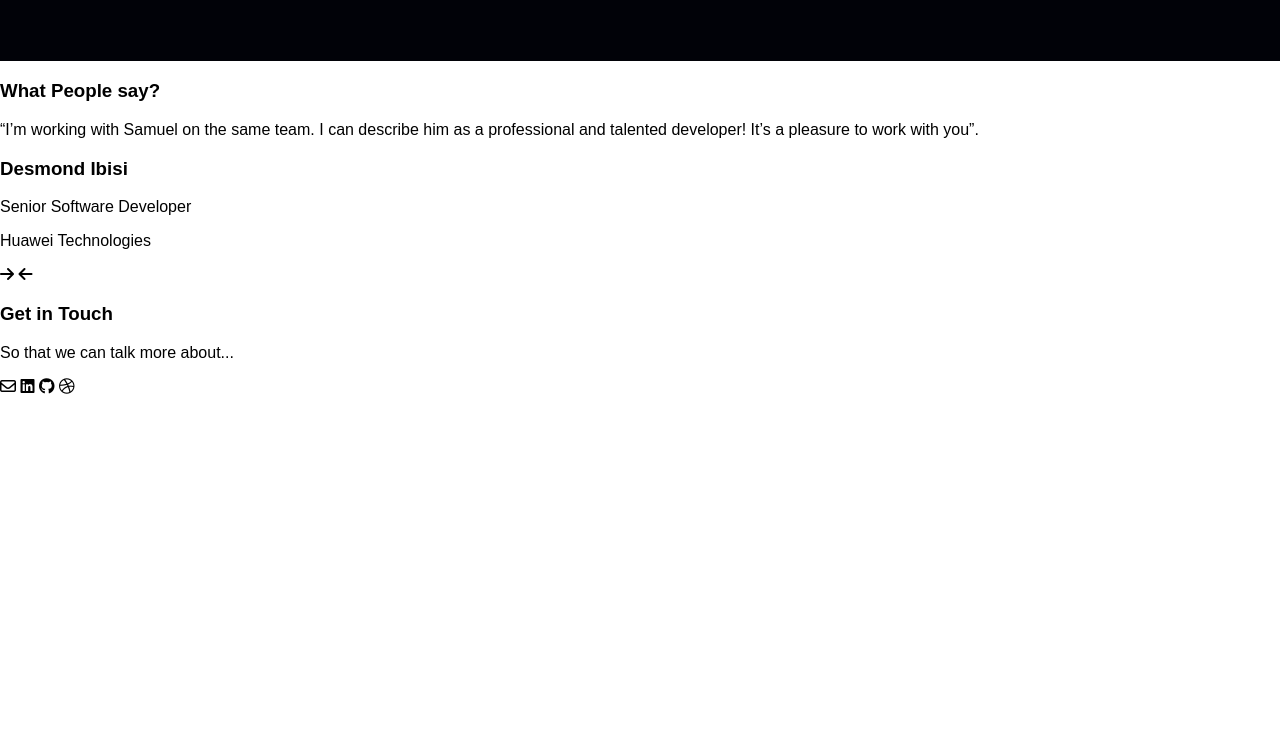
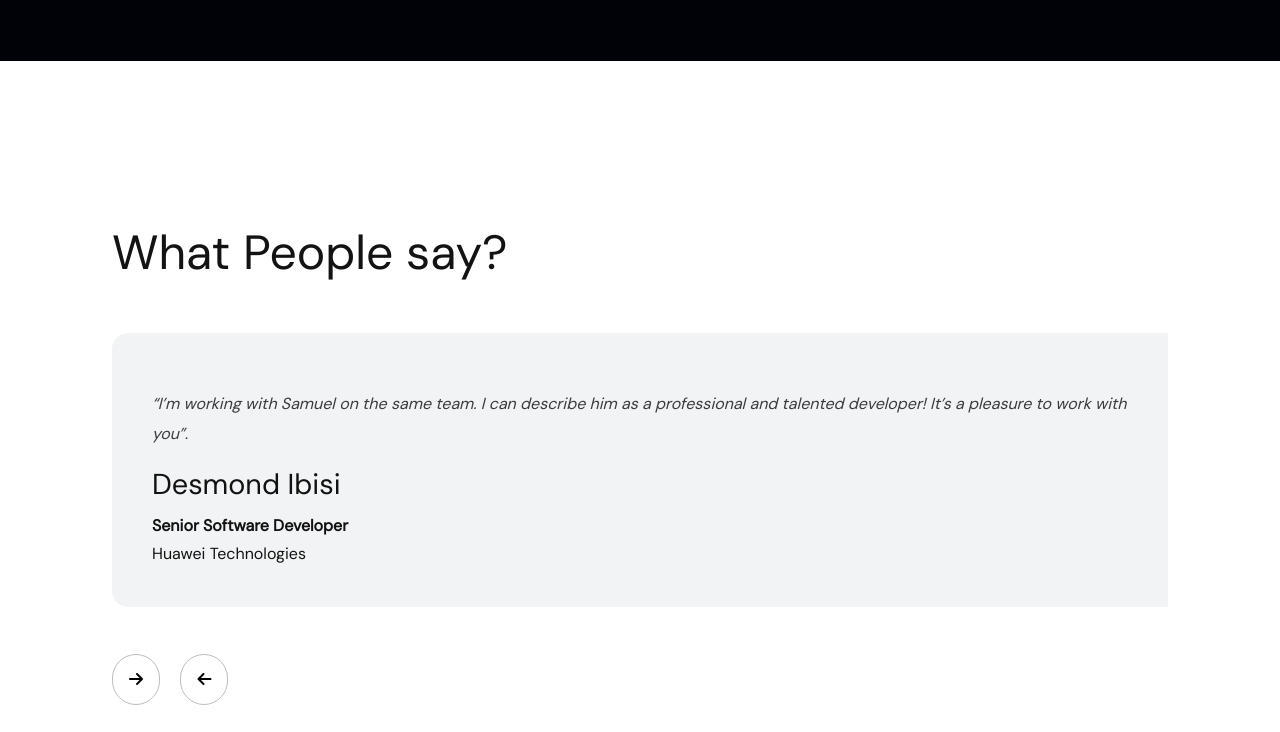
Before and after one commit to fudosman/session-with-sam, a plain HTML site: page index.html in a window 1280 px wide. Shown: the part 4208-4940 px from the top of the page. Before the commit the page ends 4604 px from the top, so only its background shows below. Drawn offline with Linux system fonts and the light colour scheme.

Commit message:
feat: friday updates

```diff
--- a/css/style.css
+++ b/css/style.css
@@ -221,6 +221,7 @@ img {
   padding: 4rem;
   flex-direction: column;
   gap: 97px;
+}
 
 .My-works-title {
   color: var(--neutral-1, #E3E4E6);
@@ -280,8 +281,67 @@ img {
 
 /* comment section starts here */
 
-  #comment-container{
+.peoples-comments {
   display: flex;
+  justify-content: center;
+  align-items: center;
+}
+
+.comment-details {
+  border-radius: 1rem 0rem 0rem 1rem;
+  background: #F2F3F4;
+  backdrop-filter: blur(0.04rem);
+  padding: 2.5rem;
+  margin-bottom: 4rem;
+}
+
+.owners-name {
+  color: #121212;
+  font-variant-numeric: lining-nums proportional-nums;
+  font-family: DM Sans;
+  margin-bottom: 0.6rem;
+  font-size: 1.8rem;
+  font-style: normal;
+  font-weight: 500;
+  line-height: 2.rem;
+  /* 128.571% */
+}
+
+.comment-buttons {
+  margin-bottom: 4rem;
+}
+
+.owners-work {
+  color: #121212;
+  font-variant-numeric: lining-nums proportional-nums;
+  font-family: DM Sans;
+  font-size: 16px;
+  font-style: normal;
+  font-weight: 700;
+  line-height: 26px;
+  margin-bottom: 0;
+  /* 162.5% */
+}
+
+.owners-company {
+  color: #121212;
+  margin-top: -1rem;
+  font-variant-numeric: lining-nums proportional-nums;
+  font-family: DM Sans;
+  font-size: 16px;
+  font-style: normal;
+  font-weight: 400;
+  line-height: 26px;
+  /* 162.5% */
+}
+
+.comment-descripton-name {
+  display: flex;
+  flex-direction: column;
+  align-items: flex-start;
+}
+
+#comment-container {
   justify-content: center;
   align-items: center;
   margin: 2rem;
@@ -291,21 +351,84 @@ img {
 #comment-header {
   color: var(--black-color-page-header, #131313);
   font-variant-numeric: lining-nums proportional-nums;
-    font-family: 'DM Sans', sans-serif;    font-size: 3rem;
+  font-family: 'DM Sans', sans-serif;
+  font-size: 3rem;
   font-style: normal;
   font-weight: 500;
   line-height: 4rem;
 }
 
-  #comment-description{
+#comment-description {
   color: var(--black-color-grey-700, #393C3F);
   font-variant-numeric: lining-nums proportional-nums;
   font-family: 'DM Sans', sans-serif;
-font-size: 5rem;
+  font-size: 1rem;
   font-style: italic;
   font-weight: 500;
-line-height: 1.875rem
-;
+  line-height: 1.875rem;
 }
 
-  /* comment section ends here */
+.circularize {
+  border: solid 1px #BABEC1;
+  padding: 1rem;
+  border-radius: 9rem;
+  margin-right: 1rem;
+}
+
+.get-in-touch {
+  color: rgba(9, 9, 9, 0.55);
+  text-align: center;
+  font-feature-settings: 'clig' off, 'liga' off;
+
+  /* Heading 1/Light */
+  font-family: Work Sans;
+  font-size: 56px;
+  font-style: normal;
+  font-weight: 300;
+  line-height: 150%;
+  /* 84px */
+  letter-spacing: -1.12px;
+}
+
+.get-in-touch-detail {
+  color: #090909;
+  text-align: center;
+  font-feature-settings: 'clig' off, 'liga' off;
+
+  /* Body 1/Light */
+  font-family: Work Sans;
+  font-size: 18px;
+  font-style: normal;
+  font-weight: 300;
+  line-height: 150%;
+  /* 27px */
+}
+
+.comment-footer {
+  padding: 2.5rem;
+  margin-bottom: 4rem;
+}
+
+.comment-footer-details {
+  display: flex;
+  flex-direction: column;
+  justify-content: center;
+  align-items: center;
+}
+
+.icons {
+  color: #0909098C;
+  margin: 2rem;
+}
+
+.comment-footer-icons {
+  margin-top: 2rem;
+  display: flex;
+  justify-content: center;
+  align-items: center;
+  padding: 1rem;
+}
+
+/*
+    comment section ends here
+  */
--- a/index.html
+++ b/index.html
@@ -1,14 +1,19 @@
 <!DOCTYPE html>
 <html lang="en">
-
   <head>
     <meta charset="UTF-8" />
     <meta http-equiv="X-UA-Compatible" content="IE=edge" />
     <meta name="viewport" content="width=device-width, initial-scale=1.0" />
-  <link rel="preconnect" href="https://fonts.googleapis.com">
-  <link rel="preconnect" href="https://fonts.gstatic.com" crossorigin>
-  <link href="https://fonts.googleapis.com/css2?family=DM+Sans:opsz@9..40&display=swap" rel="stylesheet">
-  <link rel="stylesheet" href="https://cdnjs.cloudflare.com/ajax/libs/font-awesome/6.4.2/css/all.min.css" />
+    <link rel="preconnect" href="https://fonts.googleapis.com" />
+    <link rel="preconnect" href="https://fonts.gstatic.com" crossorigin />
+    <link
+      href="https://fonts.googleapis.com/css2?family=DM+Sans:opsz@9..40&display=swap"
+      rel="stylesheet"
+    />
+    <link
+      rel="stylesheet"
+      href="https://cdnjs.cloudflare.com/ajax/libs/font-awesome/6.4.2/css/all.min.css"
+    />
     <link rel="stylesheet" href="./css/style.css" />
 
     <title>Portfolio Site</title>
@@ -29,10 +34,6 @@
         </ul>
         <div id="btn-contact" class="btn-contact-container">
           <button class="btn-contact">contact me</button>
-
-
-
-
         </div>
       </article>
       <article class="show-case">
@@ -55,12 +56,19 @@
             </div>
           </div>
           <div class="container-right">
-          <img id="signage-of-owner" src="./img/signature.svg" alt="signature" />
+            <img
+              id="signage-of-owner"
+              src="./img/signature.svg"
+              alt="signature"
+            />
             <img id="name-of-owner" src="./img/Okoye Samuel.svg" alt="name" />
           </div>
         </div>
         <div class="profile-pic">
-        <img src="./img/photo-output 6.png" alt="samuel okoye's profile picture" />
+          <img
+            src="./img/photo-output 6.png"
+            alt="samuel okoye's profile picture"
+          />
         </div>
       </article>
       <div class="image-container"></div>
@@ -125,26 +133,30 @@
               <h3>Music Player app</h3>
             </div>
             <div class="my-work-des">
-            <p>I designed a music player mobile app that helps users create their custom music albums and stream music
-              online.</p>
+              <p>
+                I designed a music player mobile app that helps users create
+                their custom music albums and stream music online.
+              </p>
             </div>
             <div class="my-work-type">
               <h3>Mobile app</h3>
             </div>
-          <div><a
-              href="https://dribbble.com/shots/22261188-Business-landing-page?utm_source=Clipboard_Shot&utm_campaign=Samuel92&utm_content=Business%20landing%20page&utm_medium=Social_Share&utm_source=Clipboard_Shot&utm_campaign=Samuel92&utm_content=Business%20landing%20page&utm_medium=Social_Share"><button
-                class="my-work-btn">View work</button></a></div>
+            <div>
+              <a
+                href="https://dribbble.com/shots/22261188-Business-landing-page?utm_source=Clipboard_Shot&utm_campaign=Samuel92&utm_content=Business%20landing%20page&utm_medium=Social_Share&utm_source=Clipboard_Shot&utm_campaign=Samuel92&utm_content=Business%20landing%20page&utm_medium=Social_Share"
+                ><button class="my-work-btn">View work</button></a
+              >
+            </div>
           </div>
 
           <div class="my-woks-image">
-          <img src="./img/PORT 1.png" alt="muisc player app screens">
+            <img src="./img/PORT 1.png" alt="muisc player app screens" />
           </div>
         </div>
 
         <div class="my-work-subcont">
-
           <div class="my-woks-image">
-          <img src="./img/PORT 2.png" alt="">
+            <img src="./img/PORT 2.png" alt="" />
           </div>
 
           <div class="my-woks-details">
@@ -152,17 +164,21 @@
               <h3>E-commerce app checkout</h3>
             </div>
             <div class="my-work-des">
-            <p>i designed an E-coomerce app Checkout for easy payment and saving of customers details.
+              <p>
+                i designed an E-coomerce app Checkout for easy payment and
+                saving of customers details.
               </p>
             </div>
             <div class="my-work-type">
               <h3>Mobile app</h3>
             </div>
-          <div><a
-              href="https://dribbble.com/shots/22261188-Business-landing-page?utm_source=Clipboard_Shot&utm_campaign=Samuel92&utm_content=Business%20landing%20page&utm_medium=Social_Share&utm_source=Clipboard_Shot&utm_campaign=Samuel92&utm_content=Business%20landing%20page&utm_medium=Social_Share"><button
-                class="my-work-btn">View work</button></a></div>
+            <div>
+              <a
+                href="https://dribbble.com/shots/22261188-Business-landing-page?utm_source=Clipboard_Shot&utm_campaign=Samuel92&utm_content=Business%20landing%20page&utm_medium=Social_Share&utm_source=Clipboard_Shot&utm_campaign=Samuel92&utm_content=Business%20landing%20page&utm_medium=Social_Share"
+                ><button class="my-work-btn">View work</button></a
+              >
             </div>
-
+          </div>
         </div>
 
         <div class="my-work-subcont">
@@ -171,26 +187,31 @@
               <h3>Royalemex Deals limited Landing Page</h3>
             </div>
             <div class="my-work-des">
-            <p>I designed and developed a landing page for royalemex deals limited, am e-commerce company to help their
-              users learn about the company and make purchase.</p>
+              <p>
+                I designed and developed a landing page for royalemex deals
+                limited, am e-commerce company to help their users learn about
+                the company and make purchase.
+              </p>
             </div>
             <div class="my-work-type">
               <h3>Landing page</h3>
             </div>
-          <div><a
-              href="https://dribbble.com/shots/22261188-Business-landing-page?utm_source=Clipboard_Shot&utm_campaign=Samuel92&utm_content=Business%20landing%20page&utm_medium=Social_Share&utm_source=Clipboard_Shot&utm_campaign=Samuel92&utm_content=Business%20landing%20page&utm_medium=Social_Share"><button
-                class="my-work-btn">View work</button></a></div>
+            <div>
+              <a
+                href="https://dribbble.com/shots/22261188-Business-landing-page?utm_source=Clipboard_Shot&utm_campaign=Samuel92&utm_content=Business%20landing%20page&utm_medium=Social_Share&utm_source=Clipboard_Shot&utm_campaign=Samuel92&utm_content=Business%20landing%20page&utm_medium=Social_Share"
+                ><button class="my-work-btn">View work</button></a
+              >
+            </div>
           </div>
 
           <div class="my-woks-image">
-          <img src="./img/PORT 3.png" alt="">
+            <img src="./img/PORT 3.png" alt="" />
           </div>
         </div>
 
         <div class="my-work-subcont">
-
           <div class="my-woks-image">
-          <img src="./img/PORT 4.png" alt="">
+            <img src="./img/PORT 4.png" alt="" />
           </div>
 
           <div class="my-woks-details">
@@ -198,19 +219,23 @@
               <h3>NFT gaming site</h3>
             </div>
             <div class="my-work-des">
-            <p>I designed and developed Zeus, a modern nft gaming site for users to acesss their favorite nft games and
-              customize their game items.</p>
+              <p>
+                I designed and developed Zeus, a modern nft gaming site for
+                users to acesss their favorite nft games and customize their
+                game items.
+              </p>
             </div>
             <div class="my-work-type">
               <h3>Landing page</h3>
             </div>
-          <div><a
-              href="https://dribbble.com/shots/22261188-Business-landing-page?utm_source=Clipboard_Shot&utm_campaign=Samuel92&utm_content=Business%20landing%20page&utm_medium=Social_Share&utm_source=Clipboard_Shot&utm_campaign=Samuel92&utm_content=Business%20landing%20page&utm_medium=Social_Share"><button
-                class="my-work-btn">View work</button></a></div>
+            <div>
+              <a
+                href="https://dribbble.com/shots/22261188-Business-landing-page?utm_source=Clipboard_Shot&utm_campaign=Samuel92&utm_content=Business%20landing%20page&utm_medium=Social_Share&utm_source=Clipboard_Shot&utm_campaign=Samuel92&utm_content=Business%20landing%20page&utm_medium=Social_Share"
+                ><button class="my-work-btn">View work</button></a
+              >
             </div>
           </div>
-
-
+        </div>
       </div>
     </section>
 
@@ -219,33 +244,47 @@
         <h3 id="comment-header">What People say?</h3>
         <div class="comment-details">
           <div class="comment-details-wrapper">
-          <p id="comment-description">“I’m working with Samuel on the same team. I can describe him as a professional and talented developer!
-            It’s a pleasure to work with you”.</p>
-          <h3>Desmond Ibisi</h3>
-          <p>Senior Software Developer</p>
-          <p>Huawei Technologies</p>
+            <p id="comment-description">
+              “I’m working with Samuel on the same team. I can describe him as a
+              professional and talented developer! It’s a pleasure to work with
+              you”.
+            </p>
+            <div class="comment-descripton-name">
+              <span class="owners-name">Desmond Ibisi</span>
+              <span class="owners-work">Senior Software Developer</span> <br />
+              <span class="owners-company">Huawei Technologies</span>
+            </div>
           </div>
         </div>
         <div class="comment-buttons">
-        <span><i class="fa-solid fa-arrow-right"></i></span>
-        <span><i class="fa-solid fa-arrow-left"></i></span>
+          <span class="circularize"
+            ><i class="fa-solid fa-arrow-right"></i
+          ></span>
+          <span class="circularize"
+            ><i class="fa-solid fa-arrow-left"></i
+          ></span>
         </div>
         <div class="comment-footer">
           <div class="comment-footer-details">
-          <h1>Get in Touch</h1>
-          <p>So that we can talk more about...</p>
+            <span class="get-in-touch">Get in Touch</span> <br />
+            <span class="get-in-touch-detail">
+              So that we can talk more about...
+            </span>
           </div>
           <div class="comment-footer-icons">
-          <span><i class="fa-regular fa-envelope"></i></span>
-          <span><i class="fa-brands fa-linkedin"></i></span>
-          <span><i class="fa-brands fa-github"></i></span>
-          <span><i class="fa-brands fa-dribbble"></i></span>
+            <span class="icons"
+              ><i class="fa-regular fa-envelope fa-3x"></i
+            ></span>
+            <span class="icons"
+              ><i class="fa-brands fa-linkedin fa-3x"></i
+            ></span>
+            <span class="icons"><i class="fa-brands fa-github fa-3x"></i></span>
+            <span class="icons"
+              ><i class="fa-brands fa-dribbble fa-3x"></i
+            ></span>
           </div>
         </div>
       </article>
     </section>
-
-
   </body>
-
 </html>
```
Also changed, not shown: form.html (added, +26 -0 lines), js/index.js (added, +12 -0 lines). Lines whose indentation alone changed are shown as unchanged.
